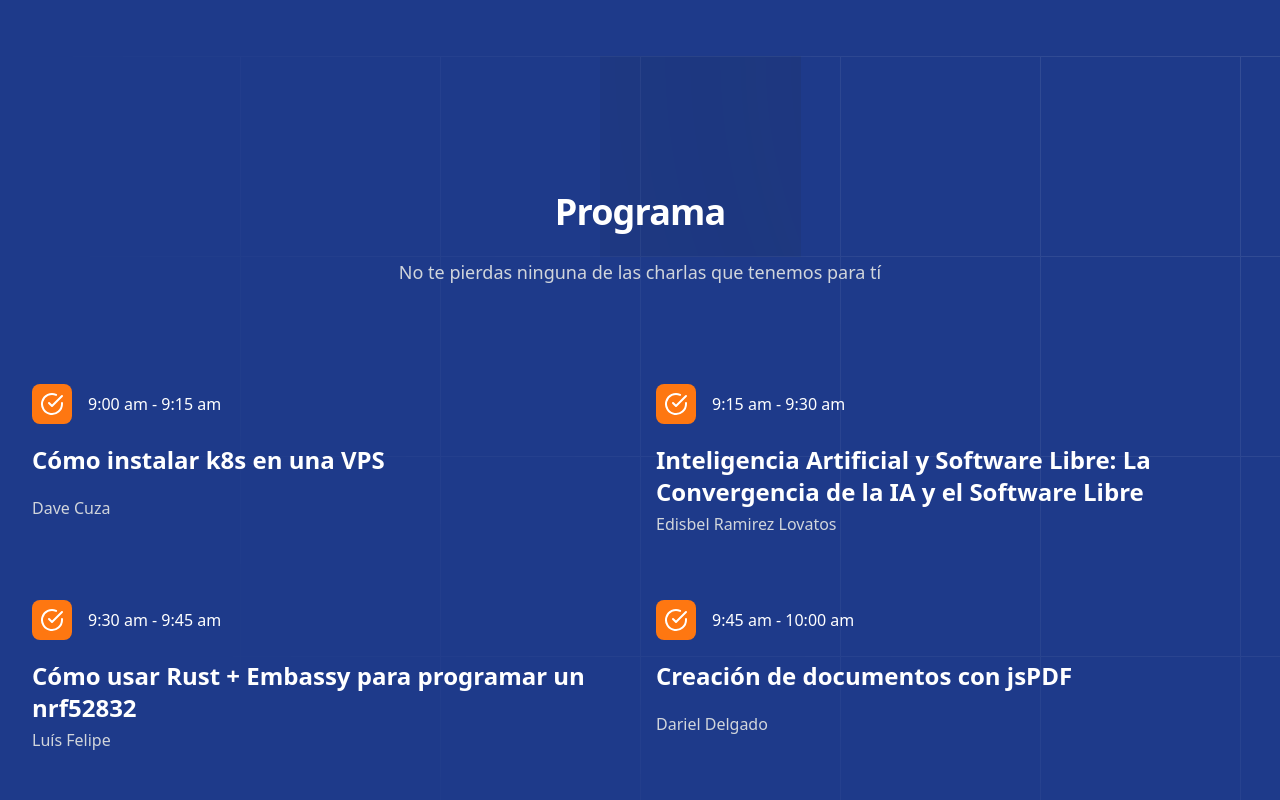
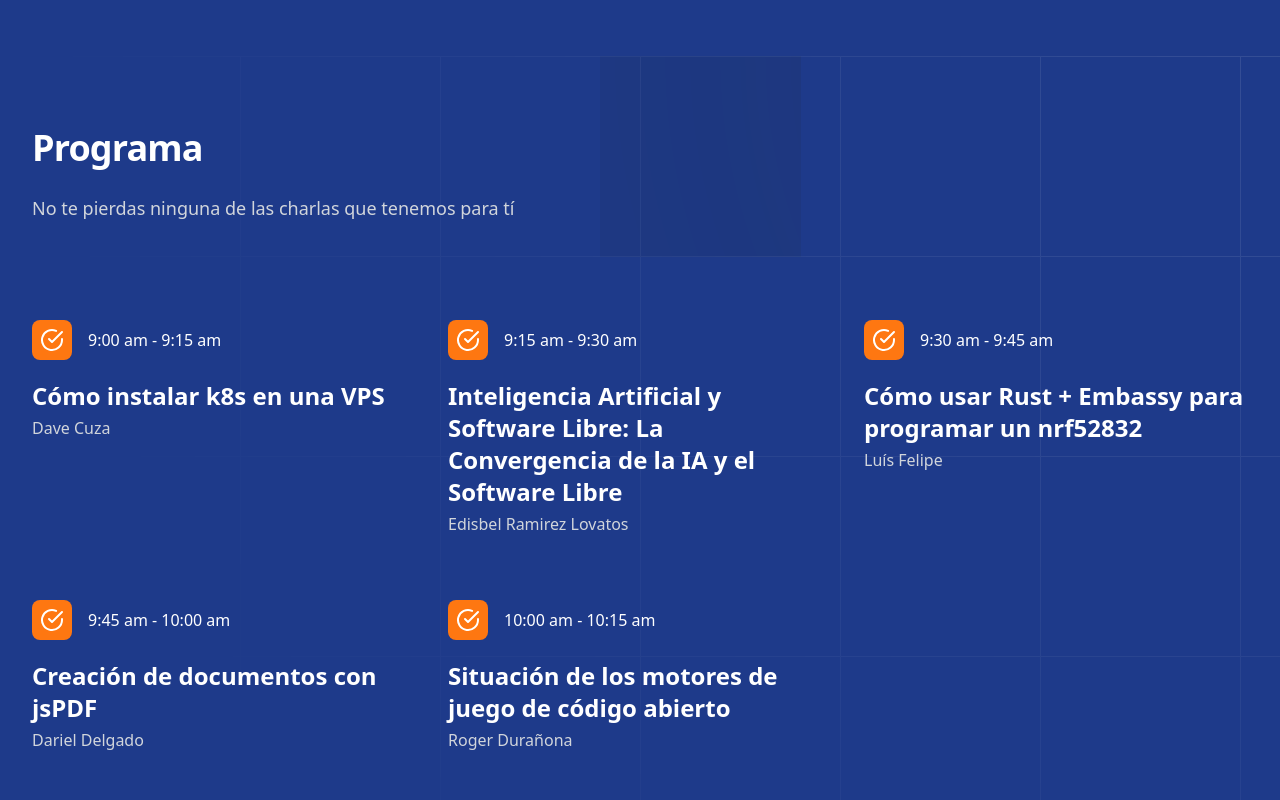
Before and after one commit to FLISol-Cuba/flisol.dev, an Astro site: page / in a window 1280 px wide. Shown: the part 1540-2340 px from the top of the page. Built offline with nearby package versions, Linux system fonts and the light colour scheme; Astro itself is replaced by a stand-in of ours.

Commit message:
Alineando título a la izquierda y seteando el layout a 3 columnas.

```diff
--- a/src/components/Program.astro
+++ b/src/components/Program.astro
@@ -7,7 +7,8 @@ const program = [
   },
   {
     time: "9:15 am - 9:30 am",
-    title: "Inteligencia Artificial y Software Libre: La Convergencia de la IA y el Software Libre",
+    title:
+      "Inteligencia Artificial y Software Libre: La Convergencia de la IA y el Software Libre",
     speaker: "Edisbel Ramirez Lovatos",
   },
   {
@@ -46,23 +47,34 @@ const program = [
       </pattern>
     </defs>
     <svg x="0" y="0" class="overflow-visible fill-gray-800/20">
-      <path d="M-200 0h201v201h-201Z M600 0h201v201h-201Z M-400 600h201v201h-201Z M200 800h201v201h-201Z" stroke-width="0"
-      ></path>
+      <path
+        d="M-200 0h201v201h-201Z M600 0h201v201h-201Z M-400 600h201v201h-201Z M200 800h201v201h-201Z"
+        stroke-width="0"></path>
     </svg>
-    <rect width="100%" height="100%" stroke-width="0" fill="url(#1d4240dd-898f-445f-932d-e2872fd12de3)"></rect>
+    <rect
+      width="100%"
+      height="100%"
+      stroke-width="0"
+      fill="url(#1d4240dd-898f-445f-932d-e2872fd12de3)"></rect>
   </svg>
 
-  <div class="mx-auto pt-16 mt-16 max-w-7xl px-6 lg:px-8" id="program">
-    <div class="mx-auto max-w-5xl text-center">
-      <p class="mt-2 text-3xl font-bold tracking-tight text-white sm:text-4xl">Programa</p>
-      <p class="mt-6 text-lg leading-8 text-gray-300">No te pierdas ninguna de las charlas que tenemos para tí</p>
+  <div class="mx-auto pt-16 max-w-7xl px-6 lg:px-8" id="program">
+    <div class="max-w-5xl">
+      <p class="mt-2 text-3xl font-bold tracking-tight text-white sm:text-4xl">
+        Programa
+      </p>
+      <p class="mt-6 text-lg leading-8 text-gray-300">
+        No te pierdas ninguna de las charlas que tenemos para tí
+      </p>
     </div>
-    <div class="mx-auto mt-16 max-w-2xl sm:mt-20 lg:mt-24 lg:max-w-none">
-      <dl class="grid max-w-xl grid-cols-1 gap-x-8 gap-y-16 lg:max-w-none lg:grid-cols-2">
+    <div class="mt-16 max-w-2xl sm:mt-20 lg:mt-24 lg:max-w-none">
+      <dl
+        class="grid max-w-xl grid-cols-1 gap-x-8 gap-y-16 lg:max-w-none lg:grid-cols-2 xl:grid-cols-3"
+      >
         {
           program.map((presentation) => (
             <div class="flex flex-col">
-              <dt class="text-base items-center mb-4 flex leading-7 text-white">
+              <dt class="text-base items-center mb-4 flex  text-white">
                 <div class=" flex items-center h-10 w-10  justify-center rounded-lg bg-west-side-500">
                   <svg
                     xmlns="http://www.w3.org/2000/svg"
@@ -84,9 +96,13 @@ const program = [
                 </div>
                 <span class="ml-4">{presentation.time}</span>
               </dt>
-              <dd class="mt-1 flex flex-auto flex-col  leading-7 ">
-                <p class="flex-auto text-white text-2xl font-bold">{presentation.title}</p>
-                <p class="flex-auto text-base pt-1 text-gray-300">{presentation.speaker}</p>
+              <dd class="mt-1 flex  flex-col  leading-7 ">
+                <p class="flex-auto text-white text-2xl font-bold">
+                  {presentation.title}
+                </p>
+                <p class="flex-auto text-base pt-1 text-gray-300">
+                  {presentation.speaker}
+                </p>
               </dd>
             </div>
           ))
```
